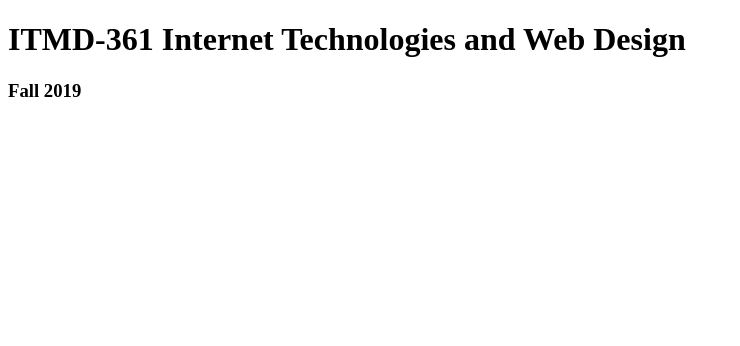
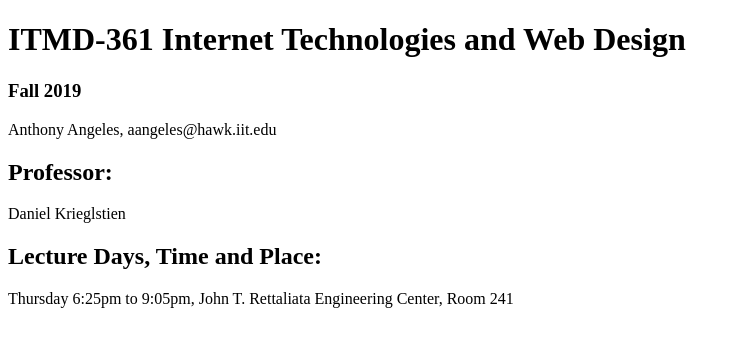
Before and after one commit to aangeles02/Lab2, a plain HTML site: page index.html in a window 1280 px wide. Shown: the whole page, without its empty margins (0-740 px from the left). Drawn offline with Linux system fonts and the light colour scheme.

Commit message:
Updated content
Added more headings and paragraphs

```diff
--- a/index.html
+++ b/index.html
@@ -5,8 +5,12 @@
 		<title>ITMD-361 Internet Technologies and Web Design</title>
 		</head>
 		<body>
-		<h1> ITMD-361 Internet Technologies and Web Design</h1>
-		<h3> Fall 2019</h3>
-
+		<h1>ITMD-361 Internet Technologies and Web Design</h1>
+		<h3>Fall 2019</h3>
+		<p>Anthony Angeles, aangeles@hawk.iit.edu</p>
+		<h2>Professor:</h2>
+		<p>Daniel Krieglstien</p>
+		<h2> Lecture Days, Time and Place:</h2>
+		<p> Thursday 6:25pm to 9:05pm, John T. Rettaliata Engineering Center, Room 241</p>
 		</body>
 	</html>
```
